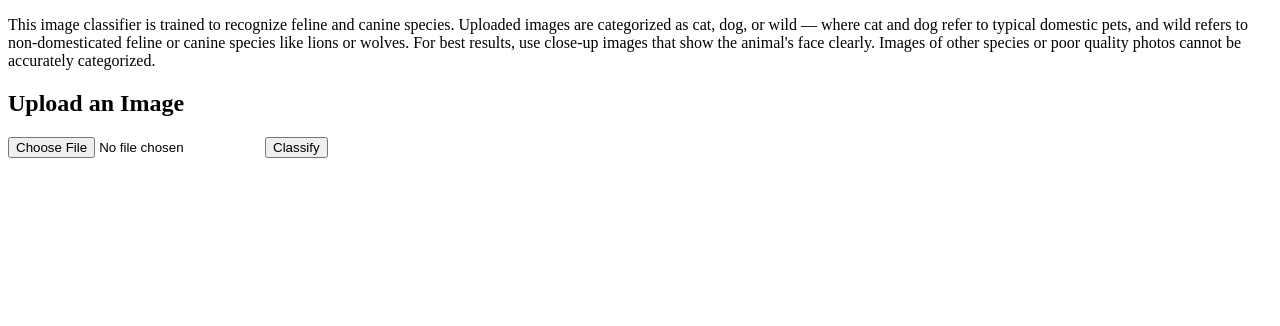
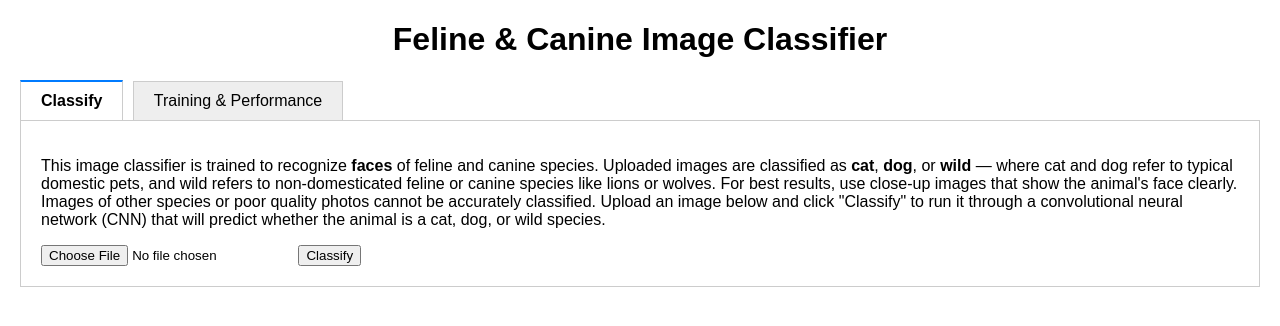
Before and after one commit to patrickduane94/image_classifier, a Flask app: page / in a window 1280 px wide. Shown: the top 326 px of the page. Run offline with Flask 3, Linux system fonts and the light colour scheme.

Commit message:
Added tabs and description

```diff
--- a/templates/index.html
+++ b/templates/index.html
@@ -2,29 +2,100 @@
 <html lang="en">
 <head>
     <meta charset="UTF-8">
-    <title>Image Classifier</title>
+    <title>Animal Classifier</title>
+    <style>
+        body { font-family: Arial, sans-serif; margin: 20px; }
+        .tab {
+            display: inline-block;
+            padding: 10px 20px;
+            margin-right: 5px;
+            background-color: #eee;
+            border: 1px solid #ccc;
+            border-bottom: none;
+            cursor: pointer;
+        }
+        .tab.active {
+            background-color: white;
+            border-top: 2px solid #007bff;
+            font-weight: bold;
+        }
+        .tab-content {
+            display: none;
+            border: 1px solid #ccc;
+            padding: 20px;
+            background-color: white;
+        }
+        .tab-content.active {
+            display: block;
+        }
+        h1{
+            text-align: center;
+        }
+        input:focus {
+            outline: 3px solid #FFCC00;
+            box-shadow: 0 0 10px #FFCC00;
+        }
+    </style>
 </head>
 <body>
-<p>
-This image classifier is trained to recognize feline and canine species.
-    Uploaded images are categorized as cat, dog, or wild — where cat and dog refer to typical domestic pets, and wild refers to non-domesticated feline or canine species like lions or wolves.
-For best results, use close-up images that show the animal's face clearly. Images of other species or poor quality photos cannot be accurately categorized.
+
+<h1>Feline & Canine Image Classifier</h1>
+
+<div>
+    <div class="tab active" onclick="showTab('classify')">Classify</div>
+    <div class="tab" onclick="showTab('training')">Training & Performance</div>
+</div>
+
+<div id="classify" class="tab-content active">
+    <p>This image classifier is trained to recognize <strong>faces</strong> of feline and canine species.
+    Uploaded images are classified as <strong>cat</strong>, <strong>dog</strong>, or <strong>wild</strong> — where cat and dog refer to typical domestic pets, and wild refers to non-domesticated feline or canine species like lions or wolves.
+For best results, use close-up images that show the animal's face clearly. Images of other species or poor quality photos cannot be accurately classified.
+        Upload an image below and click "Classify" to run it through a convolutional neural network (CNN) that will predict whether the animal is a cat, dog, or wild species.
 </p>
-    <h2>Upload an Image</h2>
     <form method="POST" enctype="multipart/form-data">
         <input type="file" name="image" accept="image/*" required>
         <input type="submit" value="Classify">
     </form>
 
     {% if prediction %}
-        <h3>Probability:</h3>
-            <ul>
-            {% for label, prob in probability.items() %}
-                <li>{{ label }}: {{ '%.2f' | format(prob * 100) }}%</li>
-            {% endfor %}
-            </ul>
-        <h3>Prediction: {{ prediction }}</h3>
-        <img src="{{ image_url }}" alt="Uploaded image" width="300">
+        <h2>Prediction: {{ prediction }}</h2>
+        <img src="{{ image_url }}" width="300"><br>
+        <h3>Probabilities:</h3>
+        <ul>
+        {% for label, prob in probability.items() %}
+            <li>{{ label }}: {{ '%.2f' | format(prob * 100) }}%</li>
+        {% endfor %}
+        </ul>
+    {% elif error_message %}
+        <p style="color: red;">{{ error_message }}</p>
     {% endif %}
+</div>
+
+<div id="training" class="tab-content">
+    <p>This image classifier is a convolutional neural network developed with the PyTorch framework for deep learning.
+    The <a href="https://www.kaggle.com/datasets/andrewmvd/animal-faces" target="_blank">dataset</a> used to train and test was downloaded from Kaggle. It contains around 16,000 images of faces of wild and
+    domesticated cat and dog species. Before training, the images were resized to 128x128 pixels to preserve detail while also
+    keeping computational cost relatively low. </p>
+    <p>There are three convolutional layers which use 3x3 filters, each doubling the number of features learned in the previous layer (32->64->128).
+    Training went on for 10 epochs using cross-entropy loss and the Adam optimizer, which combines momentum and adaptive learning rates to improve training efficiency during backpropagation.
+    The model achieved approximately 99% training accuracy and 96% validation accuracy. The plot below shows training and validation accuracy and loss over time.</p>
+    <div style="text-align: center;">
+        <img src="{{ url_for('static', filename='cnn.png') }}" alt="Training Plot" width="900">
+    </div>
+</div>
+
+<script>
+    function showTab(tabId) {
+        const tabs = document.querySelectorAll('.tab');
+        const contents = document.querySelectorAll('.tab-content');
+
+        tabs.forEach(tab => tab.classList.remove('active'));
+        contents.forEach(content => content.classList.remove('active'));
+
+        document.querySelector(`.tab[onclick*="${tabId}"]`).classList.add('active');
+        document.getElementById(tabId).classList.add('active');
+    }
+</script>
+
 </body>
 </html>
```
